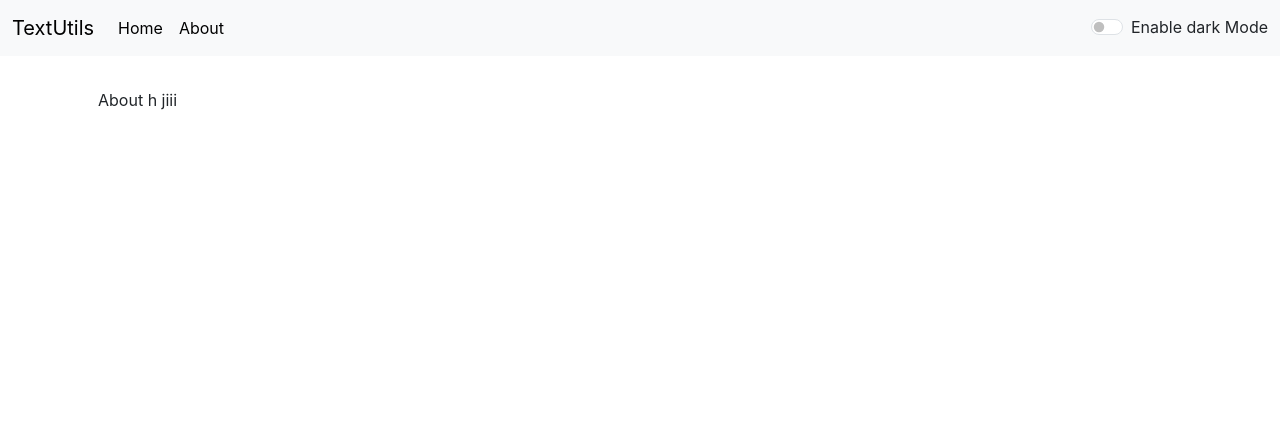
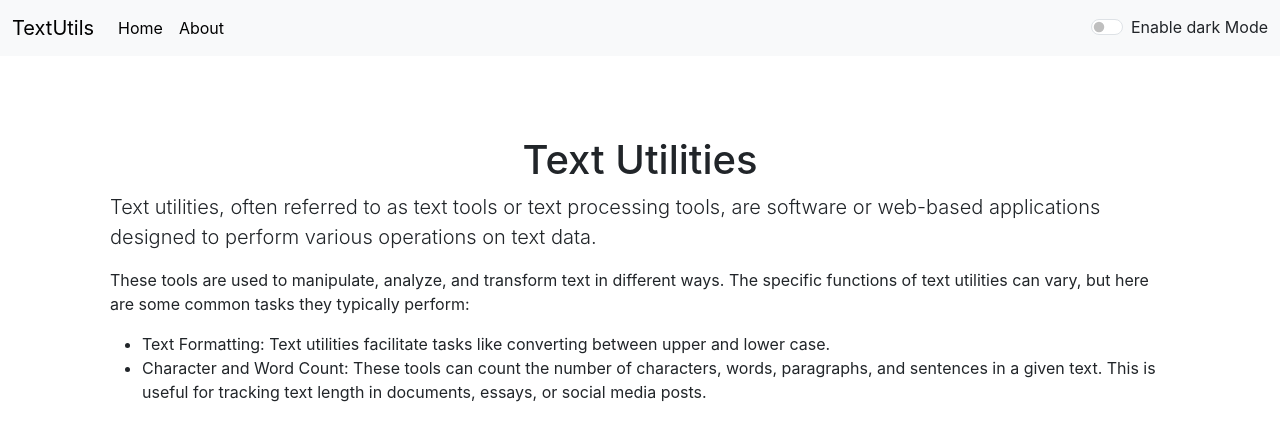
Before and after one commit to rishabh-0211/TextUtils, a React (Create React App) app: page /about in a window 1280 px wide. Shown: the top 440 px of the page. Built offline with nearby package versions, Linux system fonts and the light colour scheme.

Commit message:
Added about and Capitalized case feature

```diff
--- a/src/components/About.js
+++ b/src/components/About.js
@@ -1,11 +1,37 @@
-import React from 'react'
+import React from "react";
 
 function About(props) {
   return (
-    <div className={` p-3 mb-2 text-${
-                props.Mode === "light" ? "dark" : "light"
-              }`}>About h jiii</div>
-  )
+    <div
+      className={` p-3 mb-2 text-${props.Mode === "light" ? "dark" : "light"}`}>
+      <div className="container mt-5">
+        <h1 className="text-center">Text Utilities</h1>
+        <p className="lead">
+          Text utilities, often referred to as text tools or text processing
+          tools, are software or web-based applications designed to perform
+          various operations on text data.
+        </p>
+        <p>
+          These tools are used to manipulate, analyze, and transform text in
+          different ways. The specific functions of text utilities can vary, but
+          here are some common tasks they typically perform:
+        </p>
+        <ul>
+          <li>
+            Text Formatting: Text utilities  facilitate
+            tasks like  converting between upper and lower case.
+
+          </li>
+          <li>
+            Character and Word Count: These tools can count the number of
+            characters, words, paragraphs, and sentences in a given text. This
+            is useful for tracking text length in documents, essays, or social
+            media posts.
+          </li>
+        </ul>
+      </div>
+    </div>
+  );
 }
 
-export default About
+export default About;
--- a/src/components/Textarea.js
+++ b/src/components/Textarea.js
@@ -22,6 +22,17 @@ export default function Textarea(props) {
     }
     props.showalert("your text case is inverted ", "success");
   };
+
+  const handleCapitalizedcase = () => {
+    let arr = text.split(" ");
+    let newtext1="";
+    for (let i = 0; i < arr.length;i++){
+
+      newtext1 += arr[i].charAt(0).toUpperCase() + arr[i].slice(1) + " ";
+    }
+    setText(newtext1);
+    props.showalert("your text case is Capitalized", "success");
+  };
   const handleClearcase = () => {
     let newtext = "";
     setText(newtext);
@@ -37,9 +48,10 @@ export default function Textarea(props) {
 
   return (
     <>
-      <div className={` p-3 mb-2 text-${
-                props.Mode === "light" ? "dark" : "light"
-              }`}>
+      <div
+        className={` p-3 mb-2 text-${
+          props.Mode === "light" ? "dark" : "light"
+        }`}>
         <div className="container">
           <div className={`mb-3 `}>
             <h1>{props.heading}</h1>
@@ -79,6 +91,14 @@ export default function Textarea(props) {
               className={`btn btn-${
                 props.mode === "light" ? "success" : "light"
               } my-4 mx-1`}
+              onClick={handleCapitalizedcase}>
+              Capitalized Case
+            </button>
+            <button
+              type="button"
+              className={`btn btn-${
+                props.mode === "light" ? "success" : "light"
+              } my-4 mx-1`}
               onClick={handleClearcase}>
               Clear
             </button>
```
